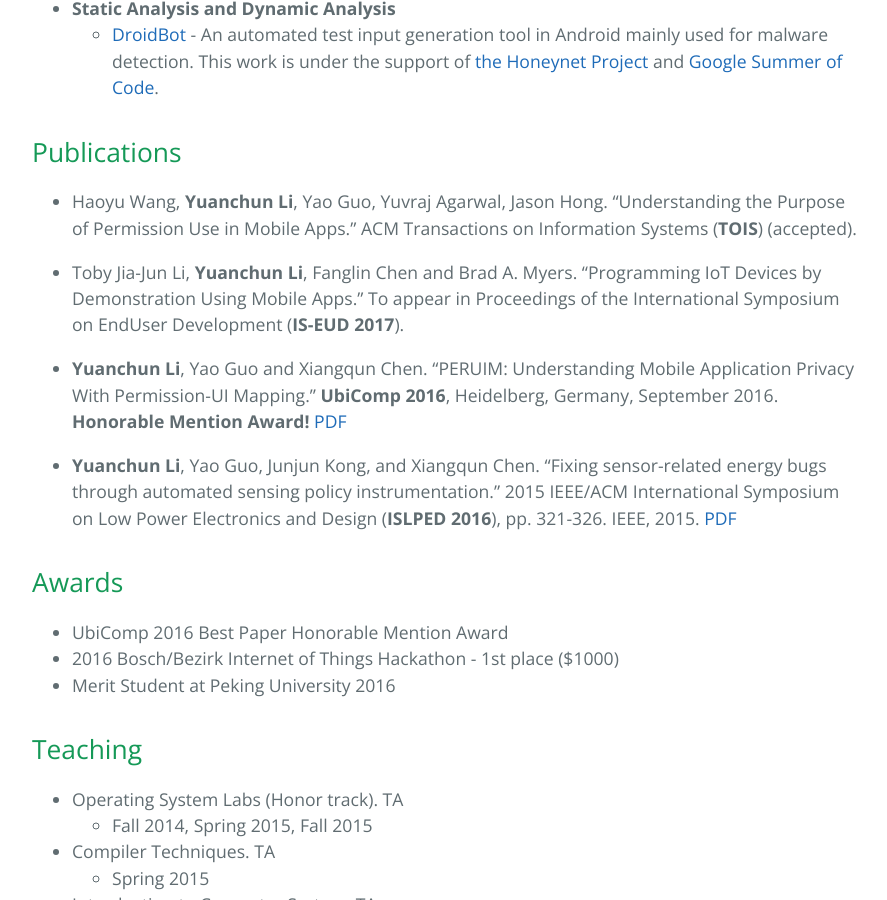
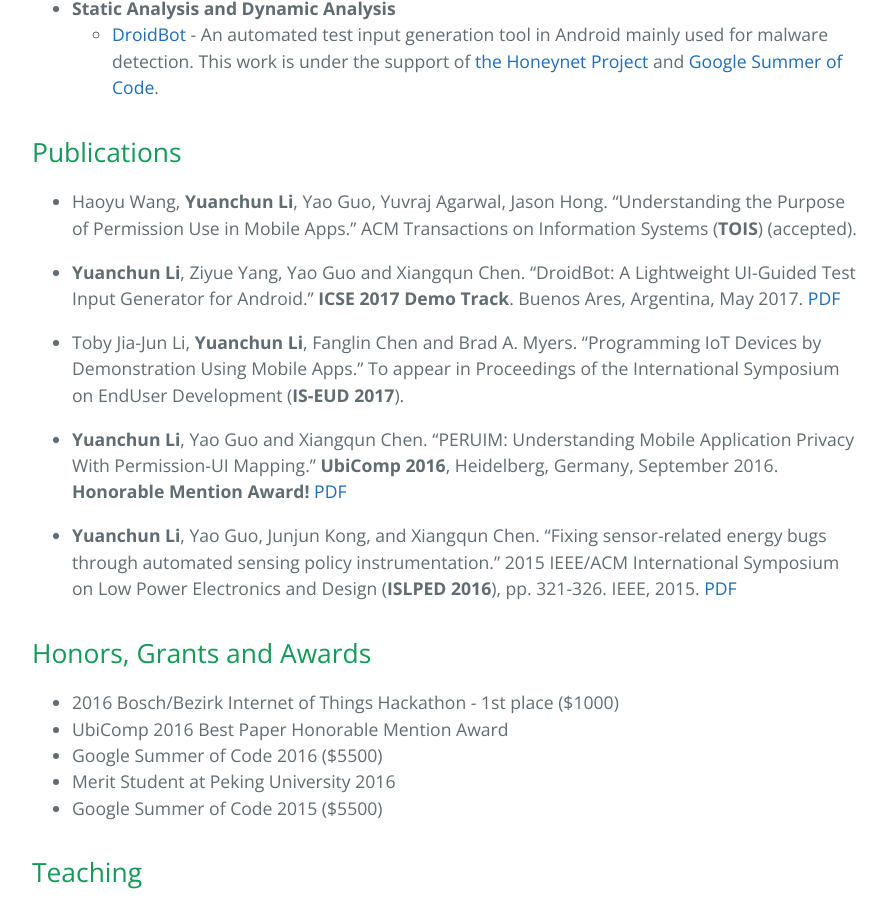
Before and after one commit to yuanchun-li/yuanchun-li.github.io, a Jekyll site: the page built from index.md, in a window 1280 px wide and 900 px high, scrolled down 1237 px. Shown: the whole window, without its empty margins (192-1079 px from the left). Built offline with Jekyll 4.4.1, drawn with Linux system fonts in a browser that asks for light colours.

Commit message:
slight change

```diff
--- a/index.md
+++ b/index.md
@@ -56,17 +56,21 @@
 
 - Haoyu Wang, **Yuanchun Li**, Yao Guo, Yuvraj Agarwal, Jason Hong. "Understanding the Purpose of Permission Use in Mobile Apps." ACM Transactions on Information Systems (**TOIS**) (accepted).
 
+- **Yuanchun Li**, Ziyue Yang, Yao Guo and Xiangqun Chen. "DroidBot: A Lightweight UI-Guided Test Input Generator for Android." **ICSE 2017 Demo Track**. Buenos Ares, Argentina, May 2017. [PDF]({{site.baseurl}}/static/files/DroidBot_ICSE2017.pdf)
+
 - Toby Jia-Jun Li, **Yuanchun Li**, Fanglin Chen and Brad A. Myers. "Programming IoT Devices by Demonstration Using Mobile Apps." To appear in Proceedings of the International Symposium on EndUser Development (**IS-EUD 2017**).
 
 - **Yuanchun Li**, Yao Guo and Xiangqun Chen. "PERUIM: Understanding Mobile Application Privacy With Permission-UI Mapping." **UbiComp 2016**, Heidelberg, Germany, September 2016. **Honorable Mention Award!** [PDF]({{site.baseurl}}/static/files/UbiComp2016.pdf)
 
 - **Yuanchun Li**, Yao Guo, Junjun Kong, and Xiangqun Chen. "Fixing sensor-related energy bugs through automated sensing policy instrumentation." 2015 IEEE/ACM International Symposium on Low Power Electronics and Design (**ISLPED 2016**), pp. 321-326. IEEE, 2015. [PDF]({{site.baseurl}}/static/files/ISLPED2015.pdf)
 
-## Awards
+## Honors, Grants and Awards
 
++ 2016 Bosch/Bezirk Internet of Things Hackathon - 1st place ($1000)
 + UbiComp 2016 Best Paper Honorable Mention Award
-+ 2016 Bosch/Bezirk Internet of Things Hackathon - 1st place ($1000)
++ Google Summer of Code 2016 ($5500)
 + Merit Student at Peking University 2016
++ Google Summer of Code 2015 ($5500)
 
 ## Teaching
 
```
